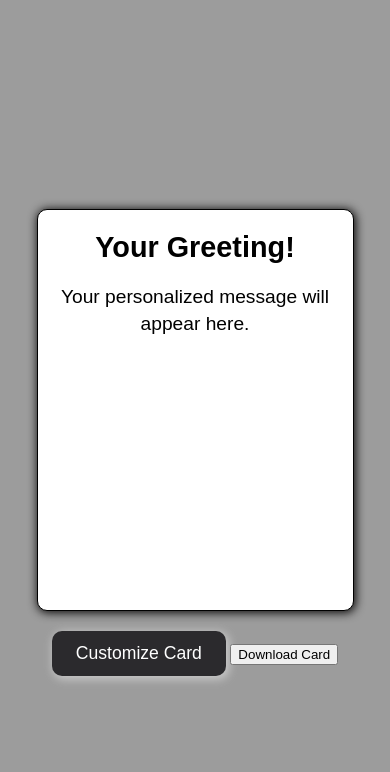
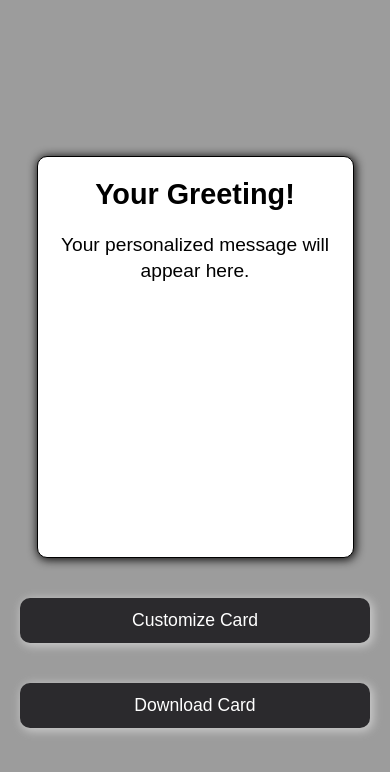
Before and after one commit to SornaSK/Greeting-Card, a plain HTML site: page index.html in a window 390 px wide. Drawn offline with nearby package versions, Linux system fonts and the light colour scheme.

Commit message:
index.css

```diff
--- a/index.css
+++ b/index.css
@@ -199,6 +199,32 @@ body {
 #close:hover {
     background-color: #c82333;
 }
+.button-group {
+    display: flex;
+    gap: 20px;
+    margin-top: 20px;
+}
+
+#download {
+    background-color: #2b2a2d;
+    color: white;
+    padding: 12px 24px;
+    margin-top: 20px;
+    border-radius: 10px;
+    border: none;
+    box-shadow: 2px 2px 10px 1px #ccc;
+    cursor: pointer;
+    font-size: 1.1em;
+}
+
+#download:hover {
+    background-color: #4e4e4e4c;
+    color: #000000;
+    font-weight: bold;
+    transition: all 0.3s ease;
+    box-shadow: 2px 2px 10px 1px #000000;
+}
+
 
 @media (max-width: 768px) {
     #card {
@@ -225,4 +251,12 @@ body {
         width: 100%;
         margin: 5px 0;
     }
+    .button-group {
+        flex-direction: column;
+        width: 100%;
+    }
+
+    #download {
+        width: 100%;
+    }
 }
```
